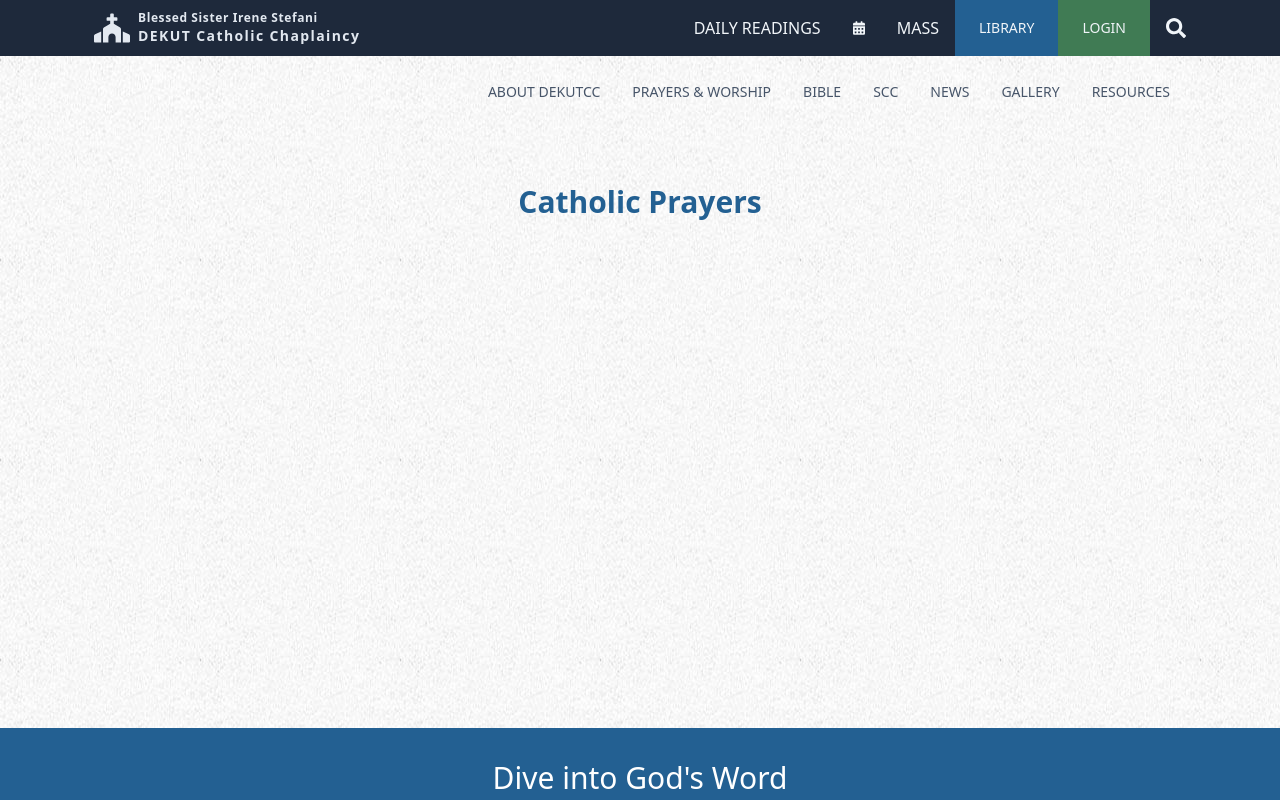
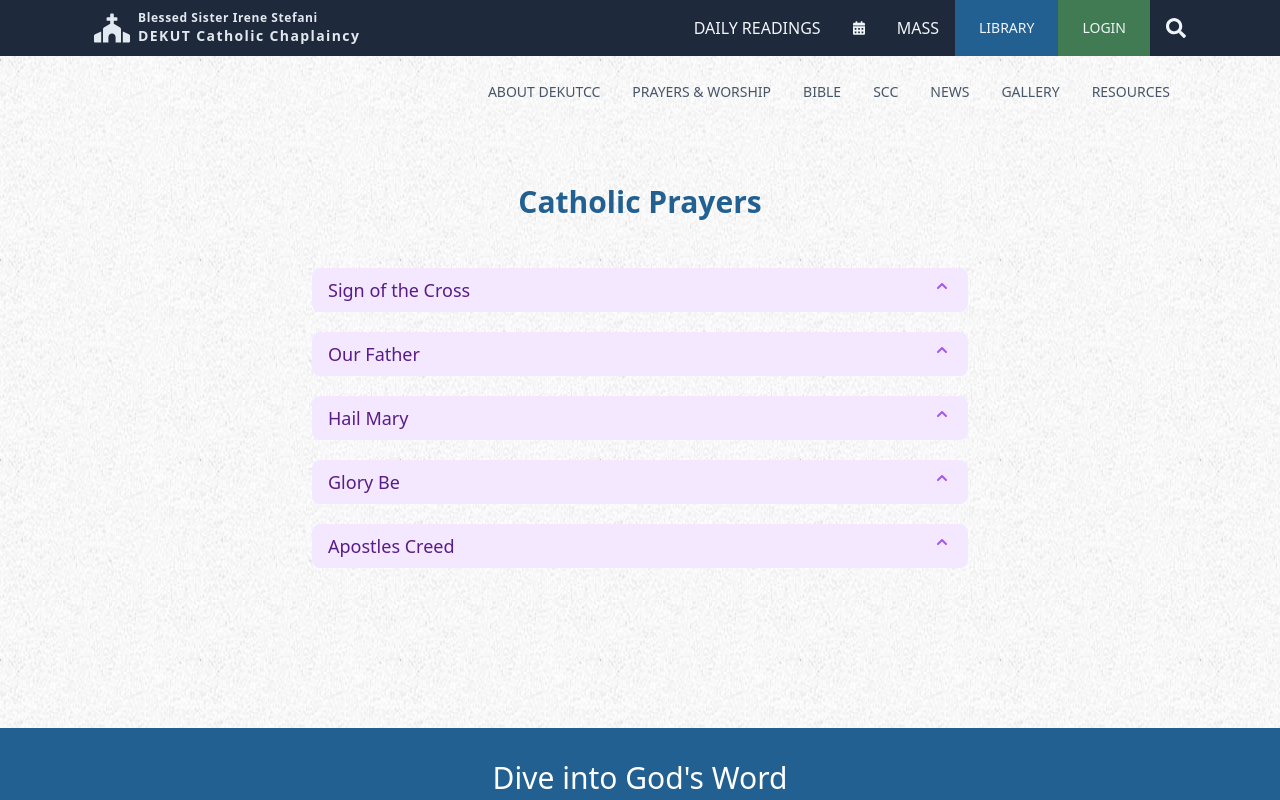
Before and after one commit to marville001/caweb-new, a React (Create React App) app: page /prayers in a window 1280 px wide. Shown: the top 800 px of the page. Built offline with nearby package versions, Linux system fonts and the light colour scheme.

Commit message:
prayers list and data

```diff
--- /dev/null
+++ b/src/data/prayers.json
@@ -0,0 +1,29 @@
+{
+  "prayers": [
+    {
+      "id": "0",
+      "title": "Sign of the Cross",
+      "prayer": "In the name of the Father, and of the Son, and of the Holy Spirit."
+    },
+    {
+      "id": "1",
+      "title": "Our Father",
+      "prayer": "Our Father, who art in heaven, hallowed be thy name. Thy kingdom come, thy will be done, on earth, as it is in heaven. Give us this day our daily bread and forgive us our trespasses as we forgive those who trespass against us; and lead us not into temptation, but deliver us from evil."
+    },
+    {
+      "id": "2",
+      "title": "Hail Mary",
+      "prayer": "Hail Mary, <br/> Full of Grace, <br/> The Lord is with thee. <br/> Blessed art thou among women, <br/> and blessed is the fruit <br/> of thy womb, Jesus. <br/> Holy Mary, <br/> Mother of God, <br/> pray for us sinners now, <br/> and at the hour of our death."
+    },
+    {
+      "id": "3",
+      "title": "Glory Be",
+      "prayer": "Glory be to the Father,<br/> and to the Son,<br/> and to the Holy Spirit.<br/> As it was in the beginning, is now,<br/> and ever shall be,<br/> world without end."
+    },
+    {
+      "id": "4",
+      "title": "Apostles Creed",
+      "prayer": "I believe in God, the Father Almighty, Creator of Heaven and earth; and in Jesus Christ, His only Son Our Lord, Who was conceived by the Holy Spirit, born of the Virgin Mary, suffered under Pontius Pilate, was crucified, died, and was buried. He descended into Hell; the third day He rose again from the dead; He ascended into Heaven, and sitteth at the right hand of God, the Father almighty; from thence He shall come to judge the living and the dead. I believe in the Holy Spirit, the holy Catholic Church, the communion of saints, the forgiveness of sins, the resurrection of the body and life everlasting."
+    }
+  ]
+}
--- a/src/pages/Prayers.jsx
+++ b/src/pages/Prayers.jsx
@@ -1,11 +1,43 @@
 import React from "react";
+import { Disclosure } from "@headlessui/react";
+import { HiChevronUp } from "react-icons/hi";
+
+import prayers from "../data/prayers.json";
+
+const PrayerDisclosure = ({ prayer: { title, prayer } }) => {
+  return (
+    <Disclosure>
+      {({ open }) => (
+        <>
+          <Disclosure.Button className="flex justify-between w-full px-4 py-2 text-sm font-medium text-center text-purple-900 bg-purple-100 rounded-lg hover:bg-purple-200 focus:outline-none focus-visible:ring focus-visible:ring-purple-500 focus-visible:ring-opacity-75">
+            <span className="text-lg">{title}</span>
+            <HiChevronUp
+              className={`${
+                open ? "transform rotate-180" : ""
+              } w-5 h-5 text-purple-500`}
+            />
+          </Disclosure.Button>
+          <Disclosure.Panel className="px-4 pt-4 pb-2 text-md tracking-wider leading-6 text-gray-500">
+            {prayer}
+          </Disclosure.Panel>
+        </>
+      )}
+    </Disclosure>
+  );
+};
 
 const Prayers = () => {
+    console.log(prayers);
   return (
     <div className="container  py-14">
       <h1 className="text-3xl text-center text-dodge-blue font-bold">
         Catholic Prayers
       </h1>
+      <div className="w-full space-y-5 max-w-2xl p-2 my-10 mx-auto rounded-2xl">
+        {prayers.prayers.map((prayer) => (
+          <PrayerDisclosure key={prayer.id} prayer={prayer} />
+        ))}
+      </div>
     </div>
   );
 };
```
